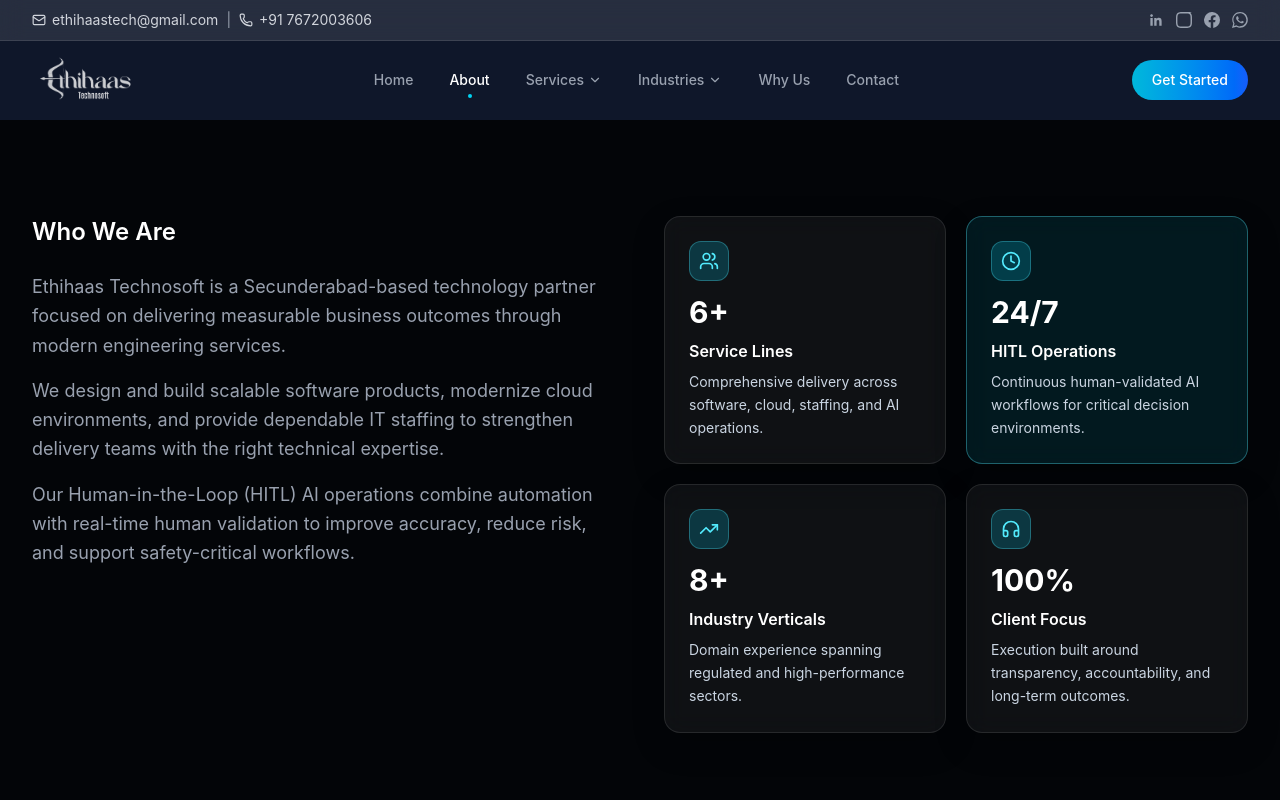
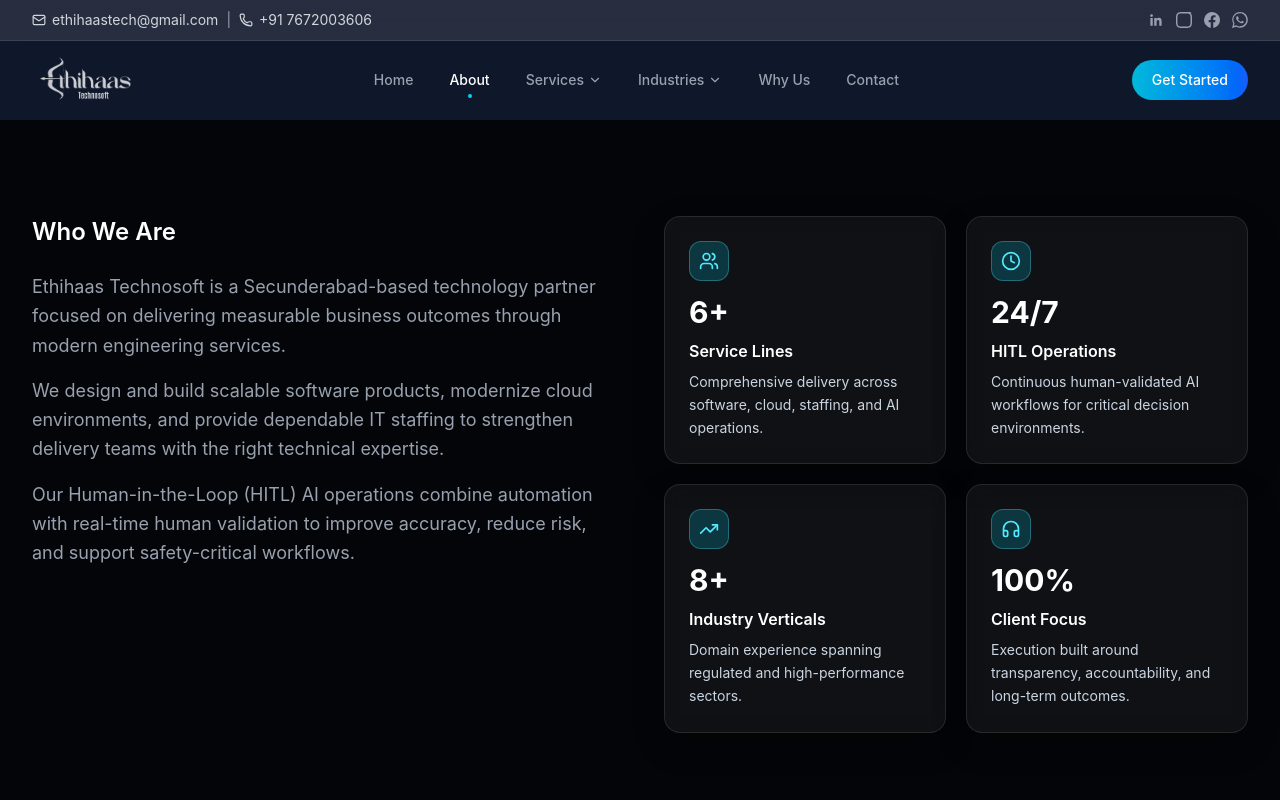
Before and after one commit to archanadeshpal526-create/Etechnosoft-Website, a React (Vite) app: page /about in a window 1280 px wide. Shown: the top 800 px of the page. Built offline with nearby package versions, Linux system fonts and the light colour scheme.

Commit message:
Make all About metric cards visually consistent

```diff
--- a/src/components/About.jsx
+++ b/src/components/About.jsx
@@ -16,7 +16,6 @@ const metrics = [
     title: 'HITL Operations',
     description: 'Continuous human-validated AI workflows for critical decision environments.',
     icon: Clock,
-    featured: true,
   },
   {
     value: '8+',
@@ -81,11 +80,7 @@ export default function About() {
                 viewport={{ once: true }}
                 transition={{ delay: 0.22 + index * 0.1, duration: 0.45, ease: 'easeOut' }}
                 whileHover={{ scale: 1.02, y: -3 }}
-                className={`h-full p-6 backdrop-blur-md border rounded-2xl transition-all duration-300 shadow-[0_12px_32px_rgba(0,0,0,0.22)] hover:shadow-[0_16px_40px_rgba(0,0,0,0.32)] flex flex-col items-start ${
-                  metric.featured
-                    ? 'bg-cyan-400/10 border-cyan-300/35'
-                    : 'bg-white/5 border-white/10 hover:bg-white/10 hover:border-cyan-500/30'
-                }`}
+                className="h-full p-6 backdrop-blur-md border rounded-2xl transition-all duration-300 shadow-[0_12px_32px_rgba(0,0,0,0.22)] hover:shadow-[0_16px_40px_rgba(0,0,0,0.32)] flex flex-col items-start bg-white/5 border-white/10 hover:bg-white/10 hover:border-cyan-500/30"
               >
                 <div className="w-10 h-10 rounded-xl bg-cyan-400/20 border border-cyan-300/30 flex items-center justify-center mb-4">
                   <metric.icon className="w-5 h-5 text-cyan-300" />
```
